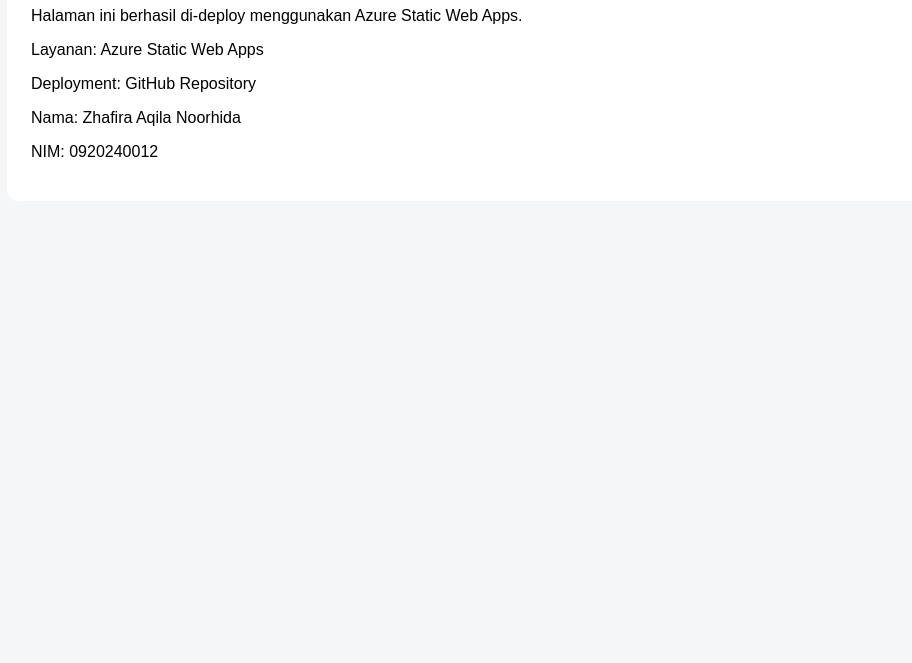
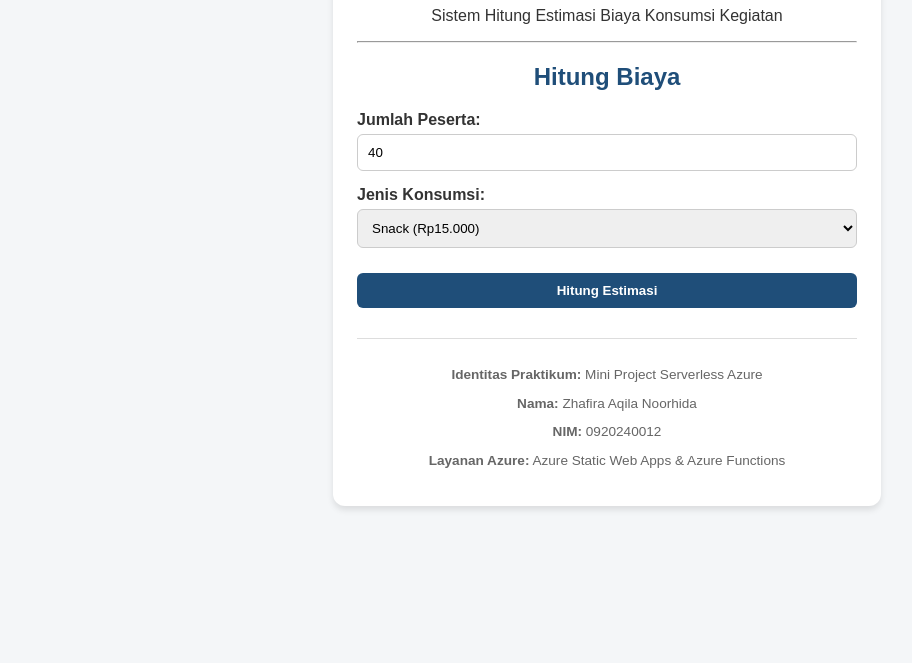
Before and after one commit to orphinee/repo-swa-012, a plain HTML site: page index.html in a window 1280 px wide. Shown: the part 137-800 px from the top of the page, without its empty margins (33-945 px from the left). Drawn offline with Linux system fonts and the light colour scheme.

Commit message:
Revise index.html for mini project cost estimation
Updated the HTML structure and content for a mini project estimating activity costs, including new styles and form elements.

```diff
--- a/index.html
+++ b/index.html
@@ -1,22 +1,85 @@
 <!DOCTYPE html>
 <html lang="id">
 <head>
- <meta charset="UTF-8">
- <title>Praktikum Azure Static Web Apps</title>
- <style>
- body { font-family: Arial; margin: 40px; background: #f4f6f8; }
- .container { background: white; padding: 24px; border-radius: 12px; }
- h1 { color: #1f4e79; }
- </style>
+    <meta charset="UTF-8">
+    <title>Mini Project - Estimasi Biaya Kegiatan</title>
+    <style>
+        body { font-family: Arial, sans-serif; margin: 40px; background: #f4f6f8; color: #333; }
+        .container { background: white; padding: 24px; border-radius: 12px; max-width: 500px; margin: auto; box-shadow: 0 4px 6px rgba(0,0,0,0.1); }
+        h1, h2 { color: #1f4e79; text-align: center; }
+        .form-group { margin-bottom: 15px; }
+        label { display: block; margin-bottom: 5px; font-weight: bold; }
+        input, select, button { width: 100%; padding: 10px; border-radius: 6px; border: 1px solid #ccc; box-sizing: border-box; }
+        button { background: #1f4e79; color: white; border: none; font-weight: bold; cursor: pointer; margin-top: 10px; }
+        button:hover { background: #143554; }
+        .result { margin-top: 20px; padding: 15px; background: #eef5fc; border-left: 5px solid #1f4e79; border-radius: 4px; display: none; }
+        .identity { margin-top: 30px; font-size: 0.85em; color: #666; text-align: center; border-top: 1px solid #ddd; padding-top: 15px; }
+    </style>
 </head>
 <body>
- <div class="container">
- <h1>Praktikum Azure Static Web Apps</h1>
- <p>Halaman ini berhasil di-deploy menggunakan Azure Static Web Apps.</p>
- <p>Layanan: Azure Static Web Apps</p>
- <p>Deployment: GitHub Repository</p>
- <p>Nama: Zhafira Aqila Noorhida</p>
- <p>NIM: 0920240012</p>
- </div>
+
+<div class="container">
+    <h1>Informasi Kegiatan Mahasiswa</h1>
+    <p style="text-align: center;">Sistem Hitung Estimasi Biaya Konsumsi Kegiatan</p>
+
+    <hr>
+
+    <h2>Hitung Biaya</h2>
+    <div class="form-group">
+        <label for="jumlah">Jumlah Peserta:</label>
+        <input type="number" id="jumlah" value="40" min="1">
+    </div>
+    <div class="form-group">
+        <label for="jenis">Jenis Konsumsi:</label>
+        <select id="jenis">
+            <option value="snack">Snack (Rp15.000)</option>
+            <option value="makan">Makan (Rp30.000)</option>
+            <option value="lengkap">Lengkap (Rp45.000)</option>
+        </select>
+    </div>
+    <button onclick="hitungBiaya()">Hitung Estimasi</button>
+
+    <div id="resultBox" class="result">
+        <h3>Hasil Estimasi:</h3>
+        <p><strong>Jumlah Peserta:</strong> <span id="resJumlah"></span></p>
+        <p><strong>Jenis Konsumsi:</strong> <span id="resJenis"></span></p>
+        <p><strong>Harga per Peserta:</strong> Rp<span id="resHarga"></span></p>
+        <p><strong>Total Estimasi:</strong> <strong>Rp<span id="resTotal"></span></strong></p>
+        <p><small>Waktu Hitung: <span id="resTime"></span></small></p>
+    </div>
+
+    <div class="identity">
+        <p><strong>Identitas Praktikum:</strong> Mini Project Serverless Azure</p>
+        <p><strong>Nama:</strong> Zhafira Aqila Noorhida</p>
+        <p><strong>NIM:</strong> 0920240012</p>
+        <p><strong>Layanan Azure:</strong> Azure Static Web Apps & Azure Functions</p>
+    </div>
+</div>
+
+<script>
+    async function hitungBiaya() {
+        const jumlah = document.getElementById('jumlah').value;
+        const jenis = document.getElementById('jenis').value;
+
+        const url = `https://URL_FUNCTION_APP_KAMU/api/HttpPraktikum?jumlah=${jumlah}&jenis=${jenis}`;
+
+        try {
+            const response = await fetch(url);
+            const data = await response.json();
+
+            document.getElementById('resJumlah').innerText = data.jumlah;
+            document.getElementById('resJenis').innerText = data.jenis;
+            document.getElementById('resHarga').innerText = data.hargaPerPeserta.toLocaleString('id-ID');
+            document.getElementById('resTotal').innerText = data.total.toLocaleString('id-ID');
+            document.getElementById('resTime').innerText = data.timestamp;
+
+            document.getElementById('resultBox').style.display = 'block';
+        } catch (error) {
+            alert('Gagal mengambil data dari API Azure Functions. Pastikan URL sudah benar dan CORS diizinkan.');
+            console.error(error);
+        }
+    }
+</script>
+
 </body>
 </html>
```
